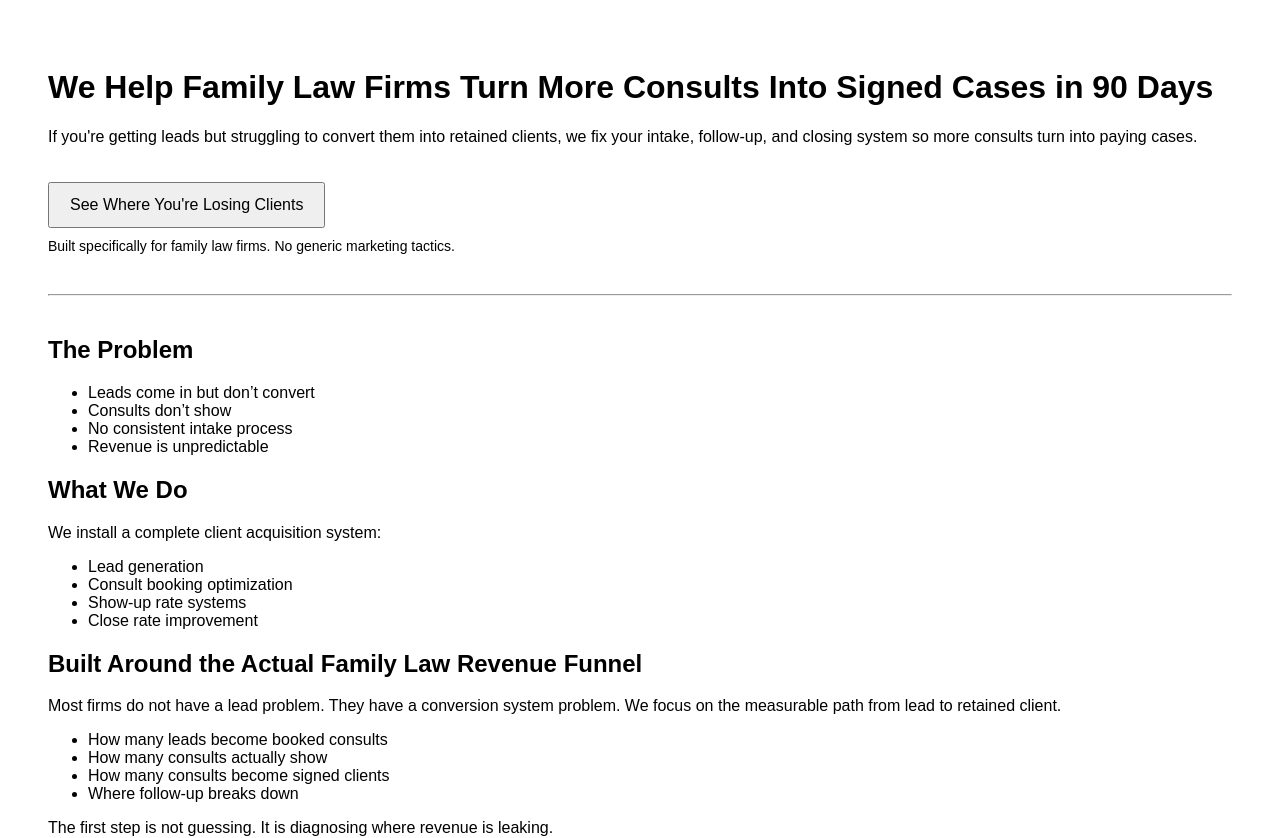
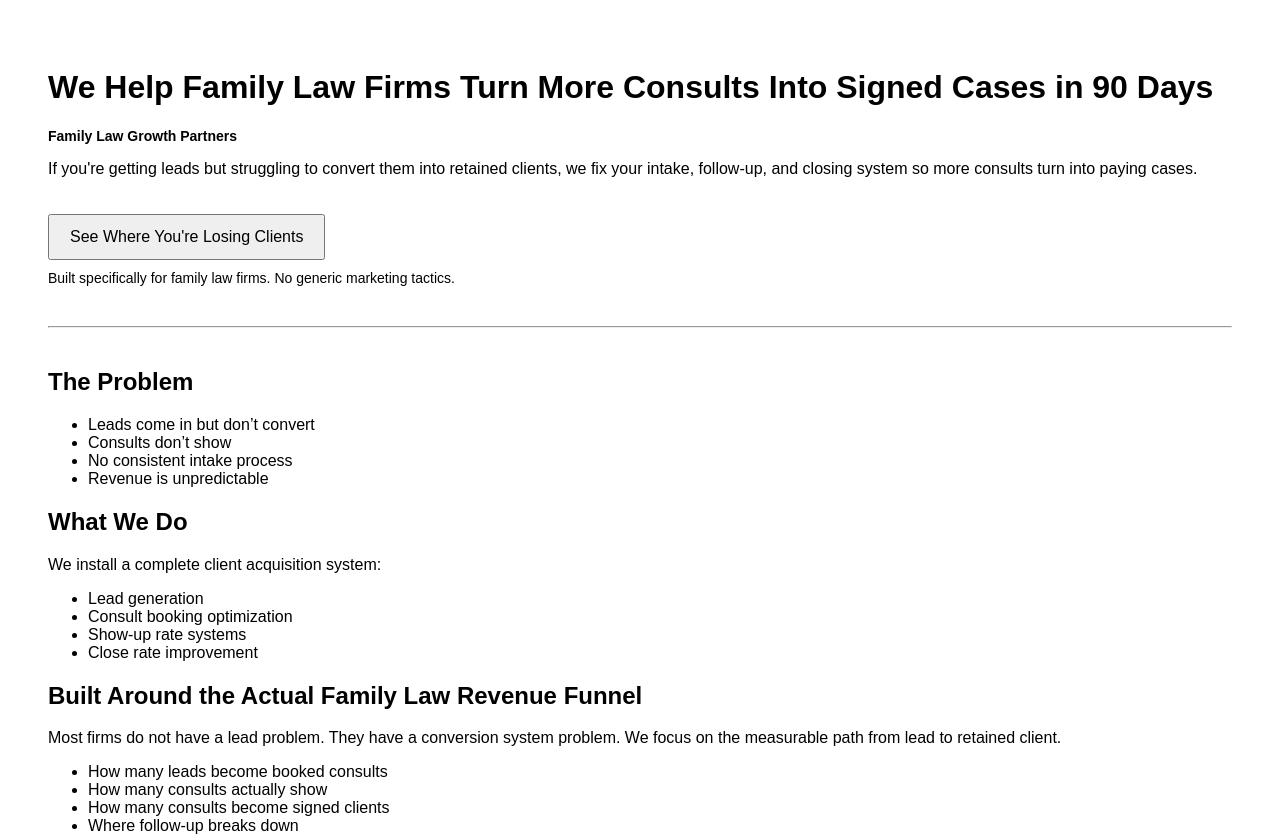
Before and after one commit to texashabsfan/flgp-site, a Next.js app: page / in a window 1280 px wide. Shown: the top 838 px of the page. Built offline with nearby package versions, Linux system fonts and the light colour scheme.

Commit message:
Update page.tsx

```diff
--- a/app/page.tsx
+++ b/app/page.tsx
@@ -3,7 +3,9 @@ export default function Page() {
     <main style={{ padding: "40px", fontFamily: "Arial, sans-serif" }}>
 
       <h1>We Help Family Law Firms Turn More Consults Into Signed Cases in 90 Days</h1>
-
+<p style={{ fontSize: "14px", marginBottom: "10px", fontWeight: "bold" }}>
+  Family Law Growth Partners
+</p>
       <p>
         If you're getting leads but struggling to convert them into retained clients,
 we fix your intake, follow-up, and closing system so more consults turn into paying cases.
```
